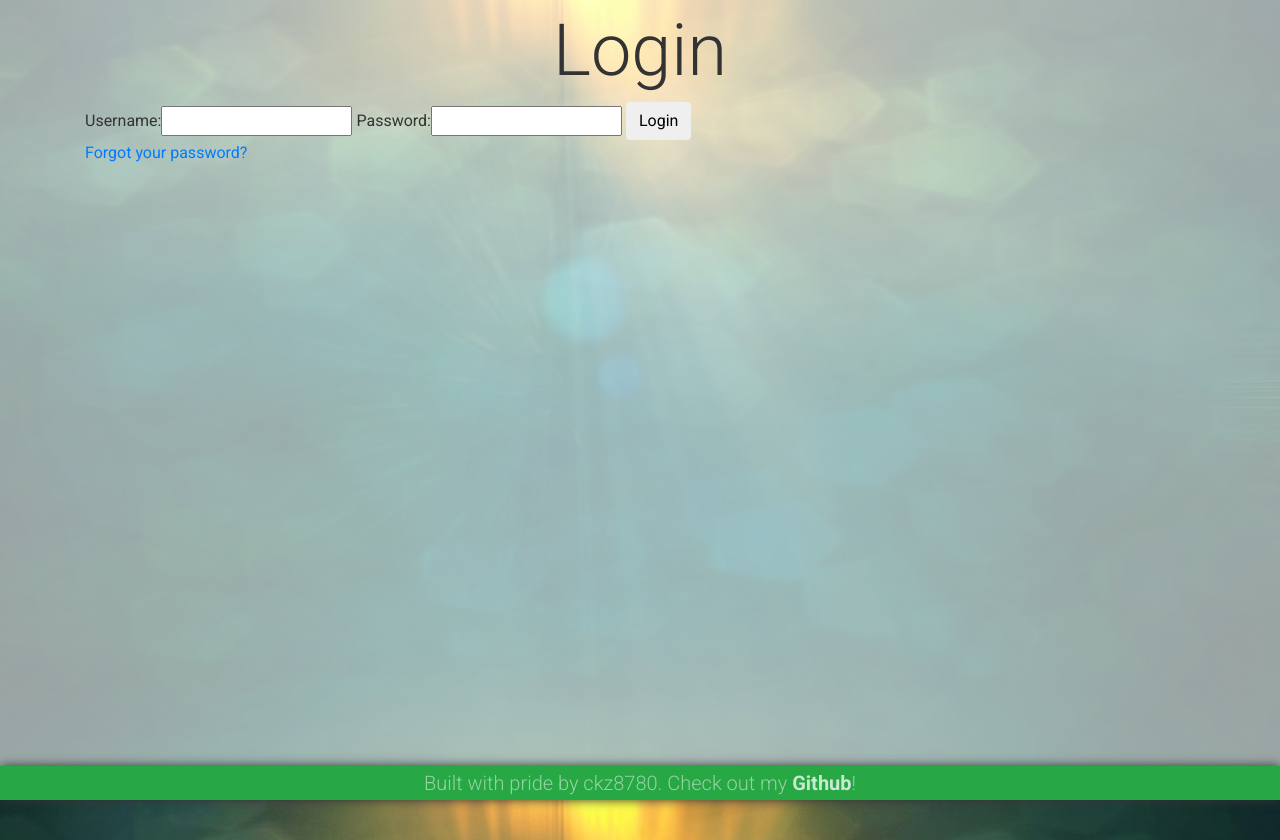
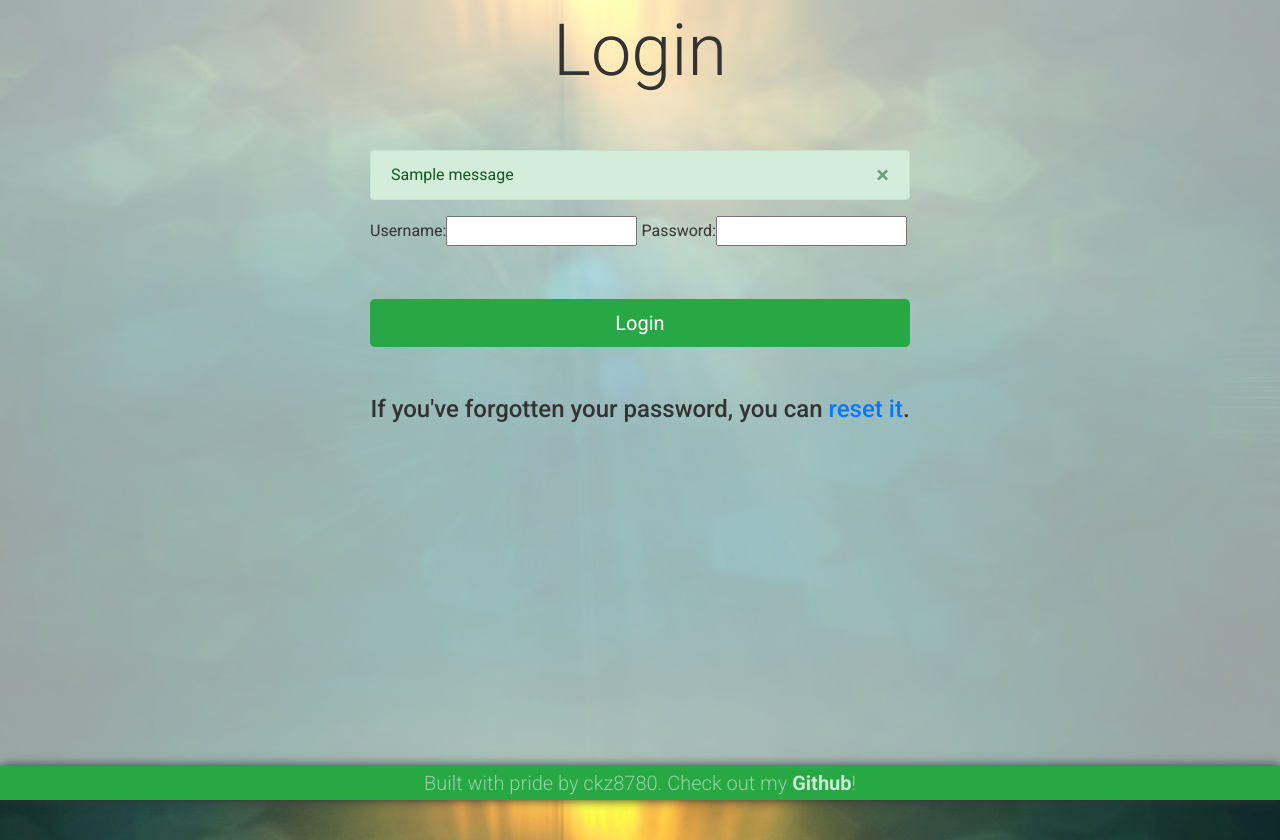
Before and after one commit to ckz8780/mpg_eightball, a Django app: page /accounts/login/ in a window 1280 px wide. Shown: the top 840 px of the page. Run offline with Django 3.2, Linux system fonts and the light colour scheme; tables that the repository leaves empty hold one stand-in row (values such as "Sample post"); one stand-in notice (Sample message) is shown; some libraries are stand-ins or nearby versions.

Commit message:
Added messages framework to auth views/templates

```diff
--- a/accounts/templates/login.html
+++ b/accounts/templates/login.html
@@ -11,11 +11,31 @@
 {% endblock %}
 
 {% block content %}
-    <form method="POST">
-        {% csrf_token %}
-        {{ login_form | as_bootstrap }}
-        <button class="btn btn-default" type="submit">Login</button>
-    </form>
 
-    <p><a href="{% url 'password_reset' %}">Forgot your password?</a></p>
+<div class="row">
+    <div class="col-12 col-md-6 offset-md-3 mt-5">
+    	{% if messages %}
+	    	{% for message in messages %}
+		    	{% if 'success' in message.tags %}
+					<div class="alert alert-success alert-dismissible fade show" role="alert">
+				{% elif 'error' in message.tags %}
+					<div class="alert alert-danger alert-dismissible fade show" role="alert">
+				{% else %}
+					<div class="alert alert-warning alert-dismissible fade show" role="alert">
+				{% endif %}
+						{{ message }}
+						<button type="button" class="close" data-dismiss="alert" aria-label="Close">
+							<span aria-hidden="true">&times;</span>
+						</button>
+					</div>
+	    	{% endfor %}
+    	{% endif %}
+        <form method="POST">
+            {% csrf_token %}
+            {{ login_form | as_bootstrap }}
+            <button class="btn btn-success btn-block btn-lg mt-5" type="submit">Login</button>
+        </form>
+        <h4 class="text-center mt-5">If you've forgotten your password, you can <a href="{% url 'password_reset' %}" class="">reset it</a>.</h4>
+    </div>
+</div>
 {% endblock %}
--- a/accounts/views.py
+++ b/accounts/views.py
@@ -12,7 +12,7 @@ def index(request):
 def logout(request):
     '''Log the user out'''
     auth.logout(request)
-    messages.success(request, 'You have successfully been logged out!')
+    messages.success(request, 'You have successfully logged out! You can log in again if you wish.')
     return redirect(reverse('index'))
 
 def login(request):
```
Also changed, not shown: mpg_eightball/settings.py (+7 -0 lines).
